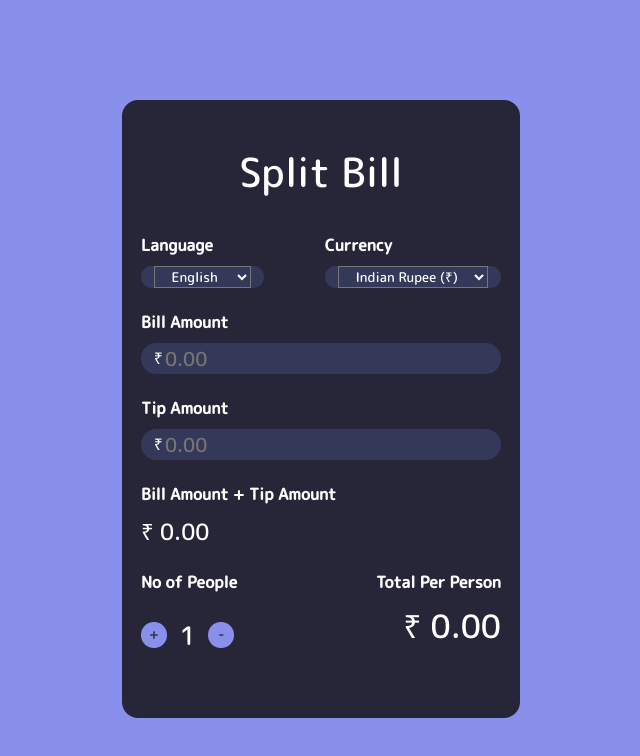
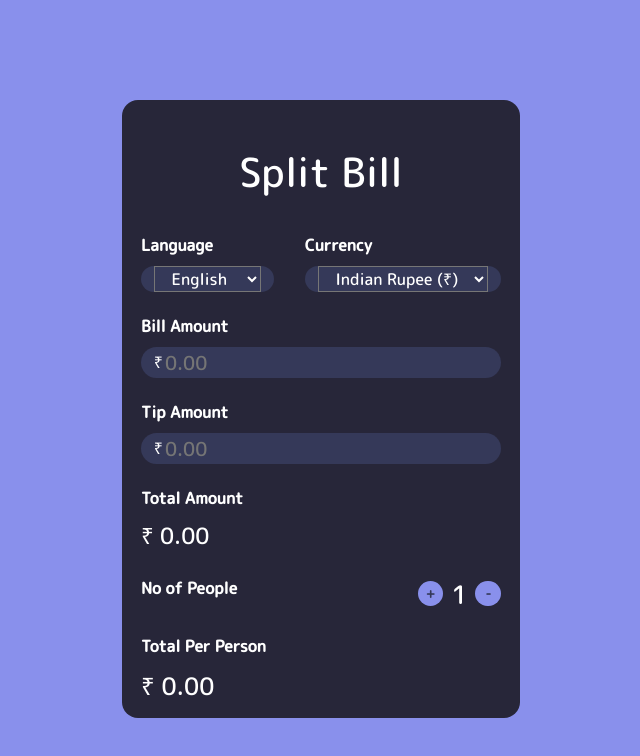
Before and after one commit to codewithnitesh/Split-Bill-Calculator, a plain HTML site: page index.html in a window 1280 px wide. Shown: the whole page, without its empty margins (319-959 px from the left). Drawn offline with Linux system fonts and the light colour scheme.

Commit message:
validation pending

```diff
--- a/i18n/en.json
+++ b/i18n/en.json
@@ -3,7 +3,7 @@
   "languageLabel": "Language",
   "billAmountLabel": "Bill Amount",
   "tipAmountLabel": "Tip Amount",
-  "billAmountPlusTipAmountTotalLabel": "Bill Amount + Tip Amount",
+  "totalLabel": "Total Amount",
   "billTipTotalDefaultValue": "0.00",
   "noOfPeopleLabel": "No of People",
   "numberOfPeopleDefaultValue": "1",
--- a/i18n/mr.json
+++ b/i18n/mr.json
@@ -3,7 +3,7 @@
   "languageLabel": "भाषा",
   "billAmountLabel": "बिलाची रक्कम",
   "tipAmountLabel": "टीप रक्कम",
-  "billAmountPlusTipAmountTotalLabel": "बिलाची रक्कम + टीप रक्कम",
+  "totalLabel": "एकूण",
   "billTipTotalDefaultValue": "0.00",
   "noOfPeopleLabel": "लोकांची संख्या",
   "numberOfPeopleDefaultValue": "1",
--- a/index.html
+++ b/index.html
@@ -52,7 +52,7 @@
           <span class="currencySymbol"></span>
           <input
             onkeyup="calculateBill()"
-            type="text"
+            type="number"
             id="billTotalInput"
             placeholder="0.00"
           />
@@ -64,21 +64,21 @@
           <span class="currencySymbol"></span>
           <input
             onkeyup="calculateBill()"
-            type="text"
+            type="number"
             id="tipInput"
             placeholder="0.00"
           />
         </div>
       </div>
       <div class="container">
-        <div class="title" data-i18n="billAmountPlusTipAmountTotalLabel"></div>
+        <div class="title" data-i18n="totalLabel"></div>
         <div class="billTipTotal">
           <span class="currencySymbol"></span>
           <span id="billTipTotal" data-i18n="billTipTotalDefaultValue"></span>
         </div>
       </div>
-      <div class="container" id="bottom">
-        <div class="splitContainer">
+      <div class="container">
+        <div class="noOfPeoplecontainer">
           <div class="title" data-i18n="noOfPeopleLabel"></div>
           <div class="controls">
             <span class="buttonContainer">
@@ -98,7 +98,8 @@
             </span>
           </div>
         </div>
-        <div class="totalContainer">
+      </div>
+      <div class="container">
         <div class="title" data-i18n="totalPerPersonLabel"></div>
         <div class="total" class="buttonText">
           <span class="currencySymbol"></span>
@@ -109,7 +110,6 @@
         </div>
       </div>
     </div>
-    </div>
     <script src="script.js"></script>
   </body>
 </html>
--- a/style.css
+++ b/style.css
@@ -15,6 +15,7 @@ body {
   border-radius: 1rem;
   padding: 1.2rem;
   margin: 100px auto;
+  overflow: auto;
 }
 
 #topContainer {
@@ -52,6 +53,7 @@ body {
 
 .language,
 .currency {
+  font-size: 1rem;
   padding: 0 0.8rem;
   background: #353959;
   color: white !important;
@@ -83,6 +85,7 @@ body {
 .controls {
   display: flex;
   align-items: center;
+  justify-content: space-between;
 }
 
 .splitButton {
@@ -98,22 +101,17 @@ body {
 
 .splitAmount {
   font-size: 1.6rem;
-  margin: 0.8rem;
+  margin: 0 0.5rem;
 }
 
-#bottom {
+.noOfPeoplecontainer {
   display: flex;
+  align-items: center;
   justify-content: space-between;
 }
 
-.totalContainer {
-  display: flex;
-  flex-direction: column;
-  align-items: end;
-}
-
 .total {
-  font-size: 2rem;
+  font-size: 1.5rem;
 }
 
 .billTipTotal {
```
Also changed, not shown: script.js (line endings or trailing spaces). Lines whose indentation alone changed are shown as unchanged.
